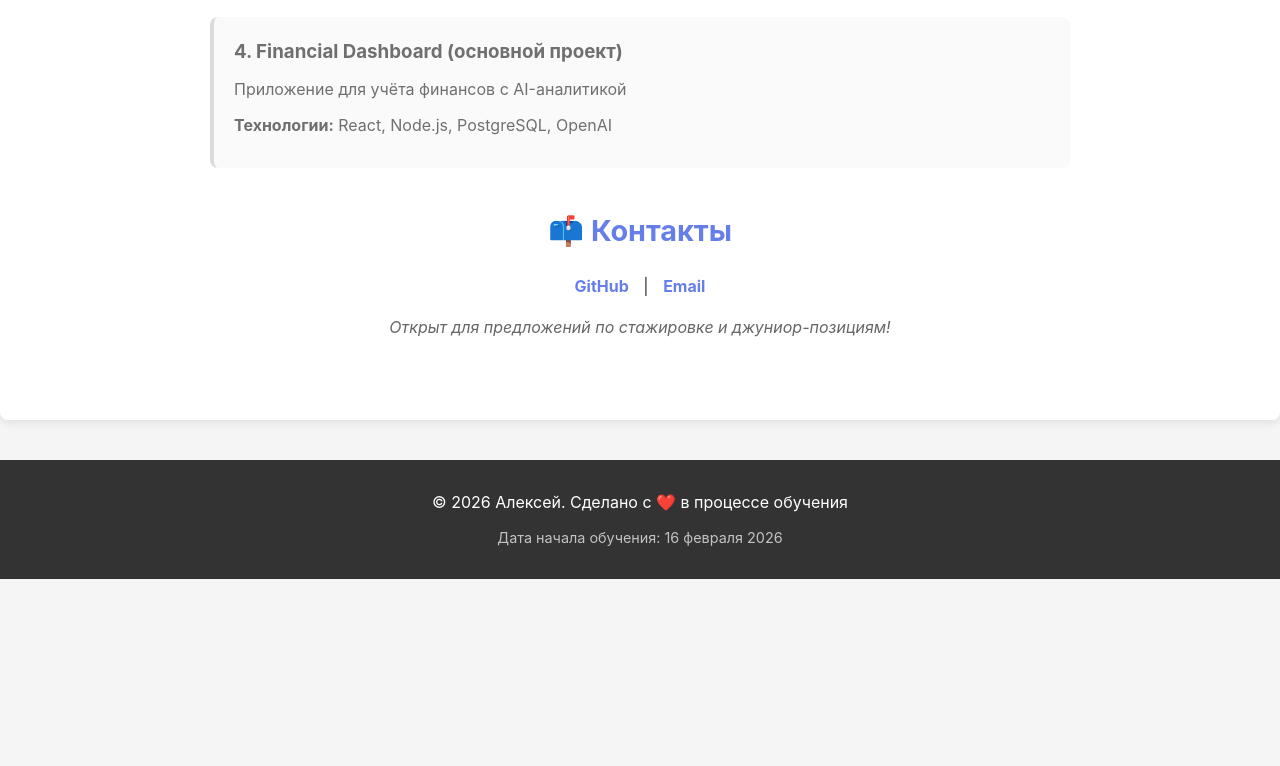
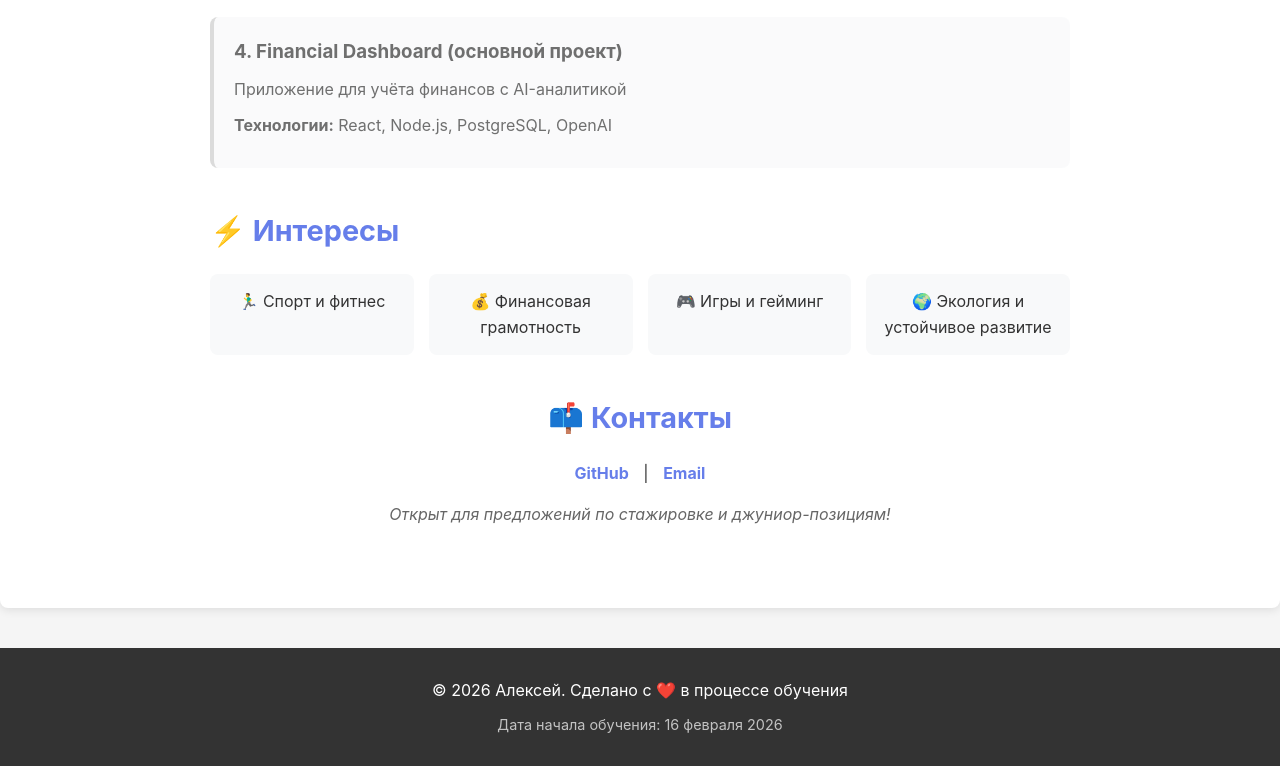
Before and after one commit to AlexAp0st0l/portfolio, a plain HTML site: page index.html in a window 1280 px wide. Shown: the part 1329-2095 px from the top of the page. Before the commit the page ends 1908 px from the top, so only its background shows below. Drawn offline with Linux system fonts and the light colour scheme.

Commit message:
Добавил секцию с интересами

```diff
--- a/index.html
+++ b/index.html
@@ -89,6 +89,16 @@
                     <p><strong>Технологии:</strong> React, Node.js, PostgreSQL, OpenAI</p>
                 </div>
             </section>
+<!-- Секция: Интересы -->
+<section class="hobbies">
+    <h2>⚡ Интересы</h2>
+    <ul>
+        <li>🏃‍♂️ Спорт и фитнес</li>
+        <li>💰 Финансовая грамотность</li>
+        <li>🎮 Игры и гейминг</li>
+        <li>🌍 Экология и устойчивое развитие</li>
+    </ul>
+</section>
 
             <!-- Секция: Контакты -->
             <section class="contact">
--- a/style.css
+++ b/style.css
@@ -22,7 +22,7 @@ body {
 
 /* Шапка */
 header {
-    background: linear-gradient(135deg, #667eea 0%, #764ba2 100%);
+    background: linear-gradient(135deg, #5063ba 0%, #7537b3 100%);
     color: white;
     padding: 60px 0;
     text-align: center;
@@ -179,3 +179,16 @@ footer {
         font-size: 1.5em;
     }
 }
+.hobbies ul {
+    list-style: none;
+    display: grid;
+    grid-template-columns: repeat(auto-fit, minmax(200px, 1fr));
+    gap: 15px;
+}
+
+.hobbies li {
+    background: #f8f9fa;
+    padding: 15px;
+    border-radius: 8px;
+    text-align: center;
+}
```
